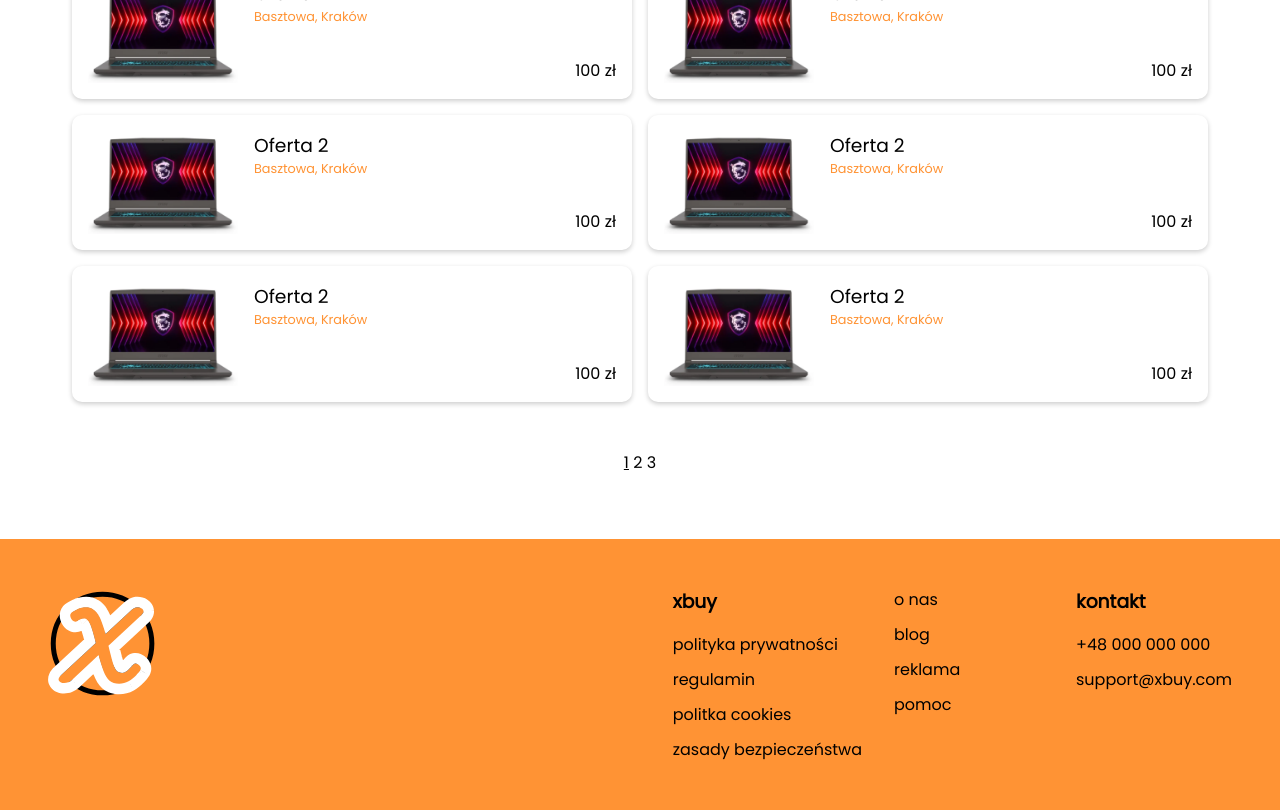
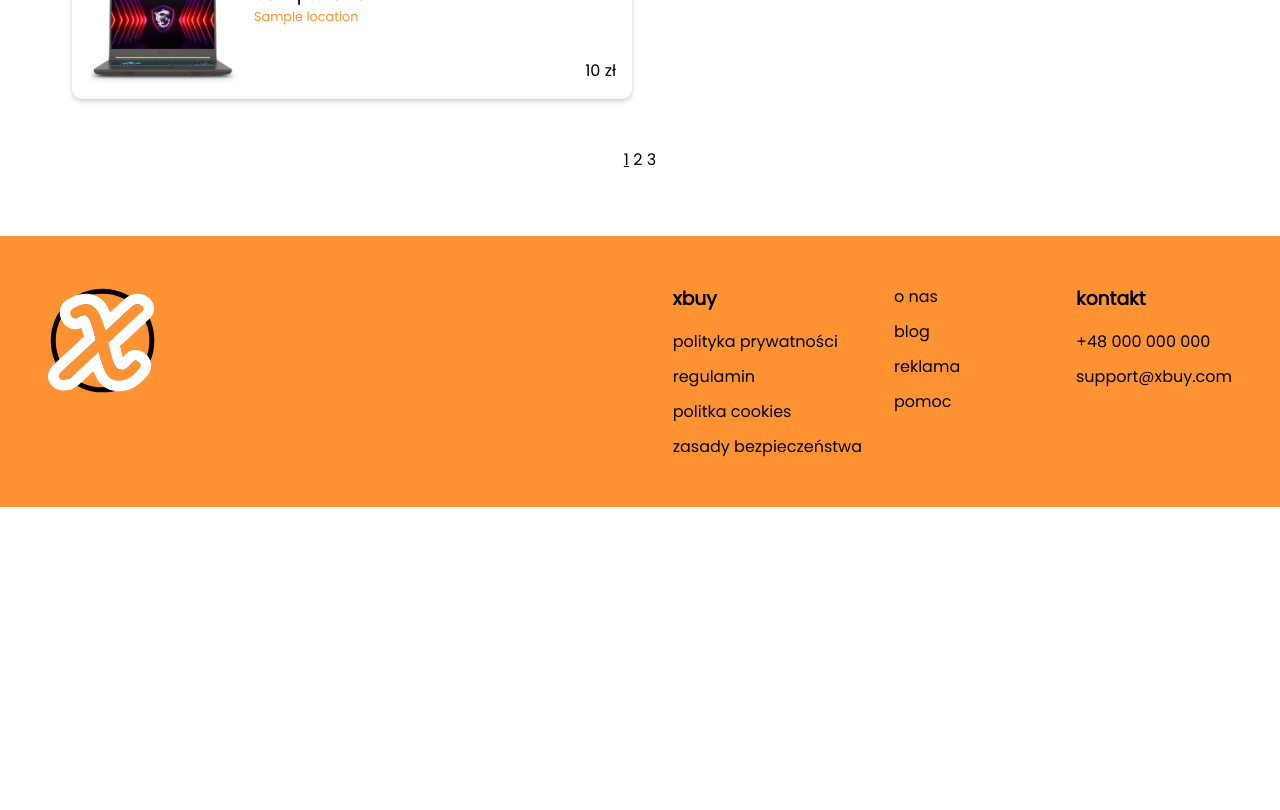
Before and after one commit to maxmarsz1/xbuy, a PHP site: template app/templates/offers.php in a window 1280 px wide. Shown: the part 220-1030 px from the top of the page. After the commit the page ends 727 px from the top, so only its background shows below. Run offline with PHP 8.4, Linux system fonts and the light colour scheme; the template is opened without the code that fills it: most values are stand-ins (such as "Sample title", 1, 10 or a date in 2020); some web fonts are replaced.

Commit message:
Offers page displays offers from database

```diff
--- a/app/index.php
+++ b/app/index.php
@@ -4,7 +4,7 @@ require 'Routing.php';
 $path = trim($_SERVER['REQUEST_URI'], '/');
 $path = parse_url ($path, PHP_URL_PATH);
 
-Routing::get('offers', 'DefaultController');
+Routing::get('offers', 'OfferControler');
 Routing::get('login', 'DefaultController');
 Routing::post('login', 'SecurityController');
 Routing::get('register', 'DefaultController');
--- a/app/templates/offers.php
+++ b/app/templates/offers.php
@@ -50,66 +50,20 @@
             ?>
             <h2>Najnowsze oferty - Kraków</h2>
             <div id="offers-container">
-                <a href="" class="offer">
-                    <img src="../assets/images/offer.png" alt="offer">
-                    <div class="offer-info">
-                        <div class="top">
-                            <h3>Oferta 2</h3>
-                            <p class="location">Basztowa, Kraków</p>
+                <?php
+                foreach ($offers as $offer) {
+                    echo '<a href="offer/'.$offer['id'].'" class="offer">
+                        <img src="../assets/images/offer.png" alt="offer">
+                        <div class="offer-info">
+                            <div class="top">
+                                <h3>'.$offer['title'].'</h3>
+                                <p class="location">'.$offer['location'].'</p>
+                            </div>
+                            <p class="price">'.$offer['price'].' zł</p>
                         </div>
-                        <p class="price">100 zł</p>
-                    </div>
-                </a>
-                <a href="" class="offer">
-                    <img src="../assets/images/offer.png" alt="offer">
-                    <div class="offer-info">
-                        <div class="top">
-                            <h3>Oferta 2</h3>
-                            <p class="location">Basztowa, Kraków</p>
-                        </div>
-                        <p class="price">100 zł</p>
-                    </div>
-                </a>
-                <a href="" class="offer">
-                    <img src="../assets/images/offer.png" alt="offer">
-                    <div class="offer-info">
-                        <div class="top">
-                            <h3>Oferta 2</h3>
-                            <p class="location">Basztowa, Kraków</p>
-                        </div>
-                        <p class="price">100 zł</p>
-                    </div>
-                </a>
-                <a href="" class="offer">
-                    <img src="../assets/images/offer.png" alt="offer">
-                    <div class="offer-info">
-                        <div class="top">
-                            <h3>Oferta 2</h3>
-                            <p class="location">Basztowa, Kraków</p>
-                        </div>
-                        <p class="price">100 zł</p>
-                    </div>
-                </a>
-                <a href="" class="offer">
-                    <img src="../assets/images/offer.png" alt="offer">
-                    <div class="offer-info">
-                        <div class="top">
-                            <h3>Oferta 2</h3>
-                            <p class="location">Basztowa, Kraków</p>
-                        </div>
-                        <p class="price">100 zł</p>
-                    </div>
-                </a>
-                <a href="" class="offer">
-                    <img src="../assets/images/offer.png" alt="offer">
-                    <div class="offer-info">
-                        <div class="top">
-                            <h3>Oferta 2</h3>
-                            <p class="location">Basztowa, Kraków</p>
-                        </div>
-                        <p class="price">100 zł</p>
-                    </div>
-                </a>
+                    </a>';
+                }
+                ?>
             </div>
             <div class="pagination">
                 <a href="" class="active">1</a>
```
Also changed, not shown: app/controllers/OfferControler.php (+10 -1 lines), app/repository/OfferRepository.php (+11 -0 lines), docker/postgres/init.sql (+12 -10 lines).
